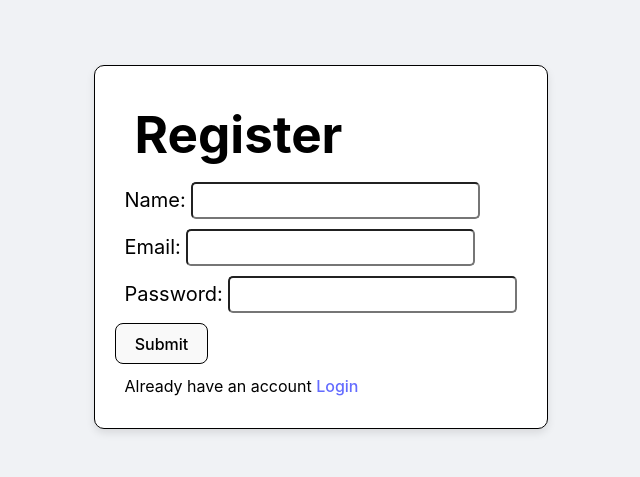
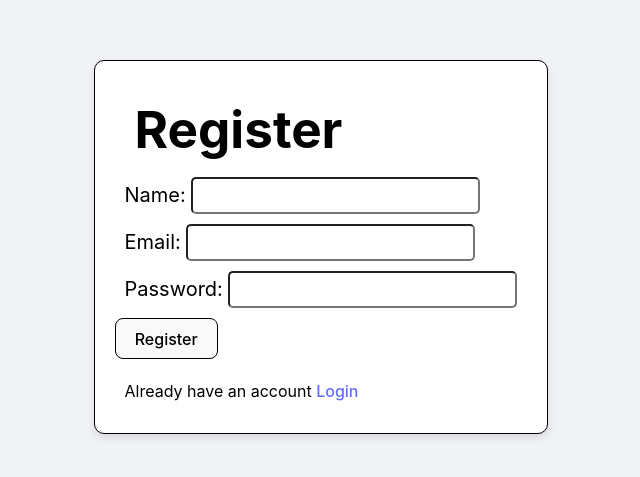
Before and after one commit to Prathamgupta661/Ai_Code_Reviewer, a React (Vite) app in the folder Frontend/: page /signup in a window 1280 px wide. Shown: the part 153-630 px from the top of the page, without its empty margins (319-959 px from the left). Built offline with nearby package versions, Linux system fonts and the light colour scheme.

Commit message:
feat: add loading spinner to login and signup forms; improve error handling

```diff
--- a/Frontend/src/App.css
+++ b/Frontend/src/App.css
@@ -68,3 +68,18 @@ main .right{
 label{
   color:white
 }
+/* Add this CSS to your styles */
+.spinner {
+  border: 4px solid rgba(0, 0, 0, 0.1);
+  border-left-color: #000;
+  border-radius: 50%;
+  width: 24px;
+  height: 24px;
+  animation: spin 1s linear infinite;
+}
+
+@keyframes spin {
+  to {
+    transform: rotate(360deg);
+  }
+}
--- a/Frontend/src/components/Login.jsx
+++ b/Frontend/src/components/Login.jsx
@@ -1,28 +1,31 @@
 import React, { useState } from "react";
 import axios from "axios";
 import { Link, useNavigate } from "react-router-dom";
+import '../App.css'
 
-const Login = ({setLoggedIn,loggedIn}) => {
+const Login = ({ setLoggedIn, loggedIn }) => {
   const [email, setEmail] = useState("");
   const [password, setPassword] = useState("");
+  const [loading, setLoading] = useState(false);
   const navigate = useNavigate();
 
   const handleSubmit = async (e) => {
     e.preventDefault();
+    setLoading(true);
     try {
       const response = await axios.post(`${import.meta.env.VITE_BACKEND_URL}/user/login`, { email, password });
 
-      if(response.data.success){
+      if (response.data.success) {
         setLoggedIn(true);
-        localStorage.setItem('token',response.data.token);
-        localStorage.setItem('loggeduser',response.data.name);
+        localStorage.setItem('token', response.data.token);
+        localStorage.setItem('loggeduser', response.data.name);
         navigate('/user/editor');
       }
     } catch (error) {
-      alert("Some Error Occured Please Try Again")
-
+      alert(error.response.data.message);
       console.error("Error logging in:", error);
     }
+    setLoading(false);
     setEmail("");
     setPassword("");
   };
@@ -44,11 +47,11 @@ const Login = ({setLoggedIn,loggedIn}) => {
           padding: "20px",
           border: "1px solid black",
           borderRadius: "10px",
-          backgroundColor: "#fff", // Form background color
+          backgroundColor: "#fff",
           boxShadow: "0 4px 8px rgba(0, 0, 0, 0.1)"
         }}
       >
-        <h1 style={{ color: "black" ,margin:'20px'}}>Login</h1>
+        <h1 style={{ color: "black", margin: '20px' }}>Login</h1>
         <form onSubmit={handleSubmit}>
           <div style={{ margin: "10px" }}>
             <label style={{ color: "black", fontSize: "20px" }}>Email: </label>
@@ -66,7 +69,7 @@ const Login = ({setLoggedIn,loggedIn}) => {
             />
           </div>
           <div style={{ margin: "10px" }}>
-            <label style={{ color: "black" ,fontSize:'20px'}}>Password: </label>
+            <label style={{ color: "black", fontSize: '20px' }}>Password: </label>
             <input
               type="password"
               value={password}
@@ -80,8 +83,10 @@ const Login = ({setLoggedIn,loggedIn}) => {
               }}
             />
           </div>
-          <button type="submit">Login</button>
-            <p style={{color:"black" ,margin:"10px"}}>Don't have an account <Link to={'/signup'}>Create Account</Link></p>
+          <button type="submit" disabled={loading} style={{ marginBottom: "10px" }}>
+            {loading ? <div className="spinner"></div> : "Login"}
+          </button>
+          <p style={{ color: "black", margin: "10px" }}>Don't have an account <Link to={'/signup'}>Create Account</Link></p>
         </form>
       </div>
     </div>
--- a/Frontend/src/components/Signup.jsx
+++ b/Frontend/src/components/Signup.jsx
@@ -1,32 +1,42 @@
-import React, { useState } from 'react'
-import axios from 'axios'
-import { Link, useNavigate } from 'react-router-dom'
+import React, { useState } from "react";
+import axios from "axios";
+import { Link, useNavigate } from "react-router-dom";
+import "../App.css";
 
 const Signup = () => {
-  const [name, setname] = useState('')
-  const [email, setEmail] = useState('')
-  const [password, setPassword] = useState('')
-  const navigate = useNavigate()
+  const [name, setname] = useState("");
+  const [email, setEmail] = useState("");
+  const [password, setPassword] = useState("");
+  const [loading, setLoading] = useState(false);
 
+  const navigate = useNavigate();
 
   const handleSubmit = async (e) => {
-    e.preventDefault()
+    e.preventDefault();
+    setLoading(true);
     try {
-      const response = await axios.post(`${import.meta.env.VITE_BACKEND_URL}/user/signin`, { name,email, password })
-      console.log('Signup successful:', response.data)
-      if(response.data.success){
-        alert("user Register Successfully")
+      const response = await axios.post(
+        `${import.meta.env.VITE_BACKEND_URL}/user/signin`,
+        { name, email, password }
+      );
+      console.log("Signup successful:", response.data);
+      if (response.data.success) {
+        alert("user Register Successfully");
 
-         return navigate('/login')      }
-
+        return navigate("/login");
+      }
+      else{
+        alert(response.data.message);
+      }
     } catch (error) {
-      alert("Some Error Occured Please Try Again")
-      console.error('Error signing up:', error)
+      alert(error.response.data.message);
+      console.error("Error signing up:", error);
     }
-    setEmail('')
-    setPassword('')
-    setname('')
-  }
+    setLoading(false);
+    setEmail("");
+    setPassword("");
+    setname("");
+  };
 
   return (
     <div
@@ -46,10 +56,10 @@ const Signup = () => {
           border: "1px solid black",
           borderRadius: "10px",
           backgroundColor: "#fff", // Form background color
-          boxShadow: "0 4px 8px rgba(0, 0, 0, 0.1)"
+          boxShadow: "0 4px 8px rgba(0, 0, 0, 0.1)",
         }}
       >
-        <h1 style={{ color: "black" ,margin:'20px'}}>Register</h1>
+        <h1 style={{ color: "black", margin: "20px" }}>Register</h1>
         <form onSubmit={handleSubmit}>
           <div style={{ margin: "10px" }}>
             <label style={{ color: "black", fontSize: "20px" }}>Name: </label>
@@ -82,7 +92,9 @@ const Signup = () => {
             />
           </div>
           <div style={{ margin: "10px" }}>
-            <label style={{ color: "black" ,fontSize:'20px'}}>Password: </label>
+            <label style={{ color: "black", fontSize: "20px" }}>
+              Password:{" "}
+            </label>
             <input
               type="password"
               value={password}
@@ -96,12 +108,20 @@ const Signup = () => {
               }}
             />
           </div>
-          <button type="submit">Submit</button>
-          <p style={{color:"black" ,margin:"10px"}}>Already have an account <Link to={'/login'}>Login</Link></p>
+          <button
+            type="submit"
+            disabled={loading}
+            style={{ marginBottom: "10px" }}
+          >
+            {loading ? <div className="spinner"></div> : "Register"}
+          </button>
+          <p style={{ color: "black", margin: "10px" }}>
+            Already have an account <Link to={"/login"}>Login</Link>
+          </p>
         </form>
       </div>
     </div>
-  )
-}
+  );
+};
 
-export default Signup
+export default Signup;
```
